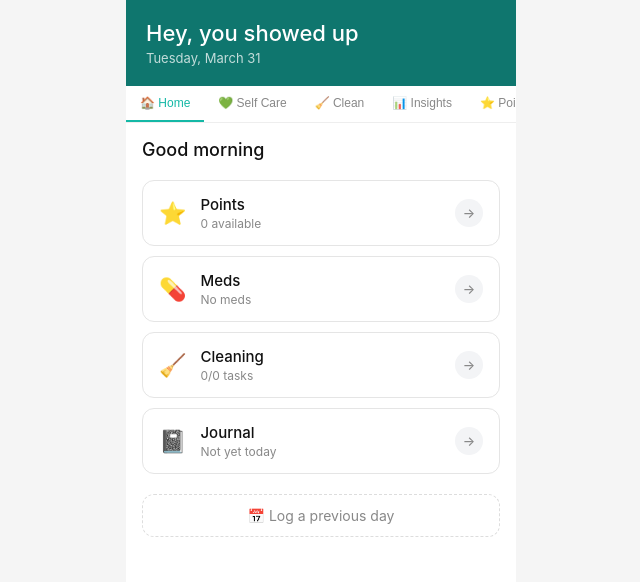
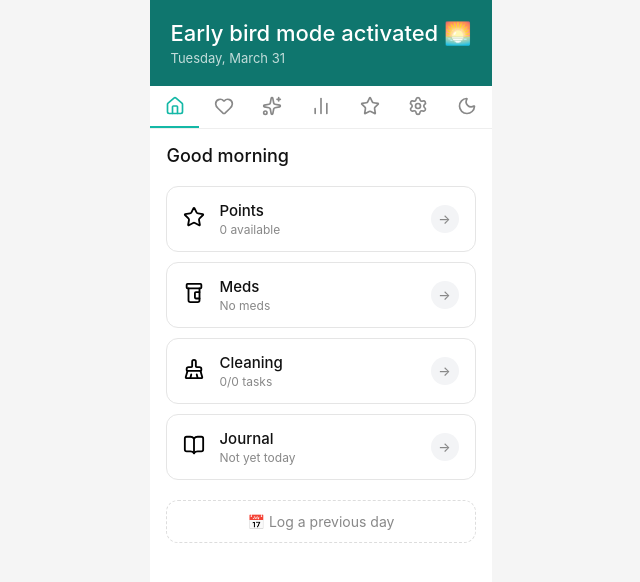
Before and after one commit to Renegade-Sniper/adhd-app, a React (Vite) app: page / in a window 1280 px wide. Shown: the top 582 px of the page, without its empty margins (319-959 px from the left). Built offline with nearby package versions, Linux system fonts and the light colour scheme.

Commit message:
add lucide icons throughout app

```diff
--- a/package.json
+++ b/package.json
@@ -10,6 +10,7 @@
     "preview": "vite preview"
   },
   "dependencies": {
+    "lucide-react": "^1.8.0",
     "react": "^19.2.4",
     "react-dom": "^19.2.4"
   },
--- a/src/App.css
+++ b/src/App.css
@@ -59,18 +59,17 @@ body {
   display: none;
 }
 .nav-btn {
-  flex-shrink: 0;
-  padding: 10px 14px;
+  flex: 1;
+  padding: 10px 4px;
   border: none;
   background: none;
-  font-size: 12px;
+  font-size: 20px;
   color: #888;
   cursor: pointer;
   display: flex;
   flex-direction: column;
   align-items: center;
   gap: 3px;
-  white-space: nowrap;
 }
 .nav-btn.active {
   color: var(--primary-light);
@@ -1162,3 +1161,9 @@ body {
 .app.dark .journal-section-label {
   color: #888;
 }
+.section-tab {
+  display: flex;
+  align-items: center;
+  justify-content: center;
+  gap: 6px;
+}
--- a/src/App.jsx
+++ b/src/App.jsx
@@ -7,6 +7,69 @@ import Journal from "./Journal"
 import Settings from "./Settings"
 import Weekly from "./Weekly"
 import Points from "./points"
+import { Home as HomeIcon, Heart, Sparkles, BarChart2, Star, Settings as SettingsIcon, Sun, Moon } from "lucide-react"
+
+function getDynamicGreeting() {
+  const hour = new Date().getHours()
+  const streak = (() => {
+    const entries = JSON.parse(localStorage.getItem("journalEntries") || "[]")
+    if (!entries.length) return 0
+    let s = 0
+    const today = new Date()
+    for (let i = 0; i < 30; i++) {
+      const d = new Date(today)
+      d.setDate(today.getDate() - i)
+      if (entries.find(e => e.date === d.toDateString())) s++
+      else break
+    }
+    return s
+  })()
+
+  const yesterday = (() => {
+    const entries = JSON.parse(localStorage.getItem("journalEntries") || "[]")
+    const d = new Date()
+    d.setDate(d.getDate() - 1)
+    return entries.find(e => e.date === d.toDateString())
+  })()
+
+  const points = (() => {
+    const history = JSON.parse(localStorage.getItem("pointsHistory") || "[]")
+    return history.reduce((sum, e) => sum + e.amount, 0)
+  })()
+
+  const meds = JSON.parse(localStorage.getItem("meds") || "[]")
+  const allMedsDone = meds.length > 0 && meds.every(m => m.done)
+
+  const yesterdayMood = yesterday?.scores?.mood || null
+  const yesterdayEnergy = yesterday?.scores?.energy || null
+
+  if (allMedsDone && hour < 12) return "Meds done before noon? You're winning 🌿"
+  if (allMedsDone) return "All meds taken! That's huge 💊"
+
+  if (streak >= 7) return `${streak} days in a row. You're on fire ⚡`
+  if (streak >= 3) return `${streak} day streak going strong 🌱`
+
+  if (yesterdayMood !== null && yesterdayMood <= 3) return "Yesterday was rough. Today is a new one 🌿"
+  if (yesterdayEnergy !== null && yesterdayEnergy <= 3) return "Low energy lately, be gentle with yourself 💚"
+  if (yesterdayMood !== null && yesterdayMood >= 8) return "You were glowing yesterday. Let's keep it going ✨"
+
+  if (points >= 50) return `${points} points and counting. Treating yourself lately? ⭐`
+  if (points >= 20) return "You've been putting in the work 🌟"
+
+  if (hour < 9) return "Early bird mode activated 🌅"
+  if (hour < 11) return "It's morning! Let's make it a good one ☀️"
+  if (hour < 17) return "Afternoon check-in. How's it going? 🌿"
+  if (hour < 21) return "Evening wind-down. You made it through the day🌙"
+
+  const fallbacks = [
+    "Hey, you showed up 🌿",
+    "One step at a time 💚",
+    "You're doing better than you think ✨",
+    "Small wins count too ⭐",
+    "Just being here is enough 🌱",
+  ]
+  return fallbacks[Math.floor(Math.random() * fallbacks.length)]
+}
 
 function App() {
   const [activeTab, setActiveTab] = useState("home")
@@ -22,20 +85,18 @@ function App() {
   return (
     <div className={`app ${darkMode ? "dark" : ""}`}>
       <header className="app-header">
-        <h1>Hey, you showed up</h1>
+        <h1>{getDynamicGreeting()}</h1>
         <p className="app-date">{new Date().toLocaleDateString('en-US', { weekday: 'long', month: 'long', day: 'numeric' })}</p>
       </header>
 
      <nav className="app-nav">
-  <button className={`nav-btn ${activeTab === "home" ? "active" : ""}`} onClick={() => setActiveTab("home")}>🏠 Home</button>
- <button className={`nav-btn ${activeTab === "meds" ? "active" : ""}`} onClick={() => setActiveTab("meds")}>💚 Self Care</button>
-  <button className={`nav-btn ${activeTab === "cleaning" ? "active" : ""}`} onClick={() => setActiveTab("cleaning")}>🧹 Clean</button>
-<button className={`nav-btn ${activeTab === "journal" ? "active" : ""}`} onClick={() => setActiveTab("journal")}>📊 Insights</button>
-  <button className={`nav-btn ${activeTab === "points" ? "active" : ""}`} onClick={() => setActiveTab("points")}>⭐ Points</button>
-  <button className={`nav-btn ${activeTab === "settings" ? "active" : ""}`} onClick={() => setActiveTab("settings")}>⚙️ Settings</button>
-  <button className="nav-btn" onClick={() => setDarkMode(d => !d)}>
-  {darkMode ? "☀️ Light" : "🌙 Dark"}
-</button>
+  <button className={`nav-btn ${activeTab === "home" ? "active" : ""}`} onClick={() => setActiveTab("home")}><HomeIcon size={20} /></button>
+  <button className={`nav-btn ${activeTab === "meds" ? "active" : ""}`} onClick={() => setActiveTab("meds")}><Heart size={20} /></button>
+  <button className={`nav-btn ${activeTab === "cleaning" ? "active" : ""}`} onClick={() => setActiveTab("cleaning")}><Sparkles size={20} /></button>
+  <button className={`nav-btn ${activeTab === "journal" ? "active" : ""}`} onClick={() => setActiveTab("journal")}><BarChart2 size={20} /></button>
+  <button className={`nav-btn ${activeTab === "points" ? "active" : ""}`} onClick={() => setActiveTab("points")}><Star size={20} /></button>
+  <button className={`nav-btn ${activeTab === "settings" ? "active" : ""}`} onClick={() => setActiveTab("settings")}><SettingsIcon size={20} /></button>
+  <button className="nav-btn" onClick={() => setDarkMode(d => !d)}>{darkMode ? <Sun size={20} /> : <Moon size={20} />}</button>
 </nav>
       <main className="app-content">
         {activeTab === "home" && <Home setActiveTab={setActiveTab} />}
--- a/src/Home.jsx
+++ b/src/Home.jsx
@@ -1,4 +1,5 @@
 import { useState } from "react"
+import { Flame, PillBottle, BrushCleaning, BookOpen, Star, Check, Clock, Sparkles, Smile, Zap } from "lucide-react"
 
 function getGreeting() {
   const hour = new Date().getHours()
@@ -170,12 +171,12 @@ function Home({ setActiveTab }) {
     <div>
       <div className="home-greeting">
         <span>{getGreeting()}</span>
-        {streak > 0 && <span className="streak-pill">⚡ {streak} day streak</span>}
+        {streak > 0 && <span className="streak-pill"><Flame size={14} /> {streak} day streak</span>}
       </div>
 
       <div className="summary-grid">
   <div className="summary-card" onClick={() => setActiveTab("points")}>
-    <div className="summary-icon">⭐</div>
+    <div className="summary-icon"><Star size={22} /></div>
     <div className="summary-info">
       <div className="summary-title">Points</div>
       <div className="summary-stat">{getPointsBalance()} available</div>
@@ -183,7 +184,7 @@ function Home({ setActiveTab }) {
     <div className="summary-status pending">→</div>
   </div>
   <div className="summary-card" onClick={() => setActiveTab("meds")}>
-    <div className="summary-icon">💊</div>
+    <div className="summary-icon"><PillBottle size={22} /></div>
     <div className="summary-info">
       <div className="summary-title">Meds</div>
       <div className="summary-stat">{meds.total === 0 ? "No meds" : `${meds.done}/${meds.total} taken`}</div>
@@ -194,7 +195,7 @@ function Home({ setActiveTab }) {
   </div>
 
         <div className="summary-card" onClick={() => setActiveTab("cleaning")}>
-          <div className="summary-icon">🧹</div>
+          <div className="summary-icon"><BrushCleaning size={22} /></div>
           <div className="summary-info">
             <div className="summary-title">Cleaning</div>
             <div className="summary-stat">{cleaning.done}/{cleaning.total} tasks</div>
@@ -205,7 +206,7 @@ function Home({ setActiveTab }) {
         </div>
 
         <div className="summary-card" onClick={() => setActiveTab("journal")}>
-          <div className="summary-icon">📓</div>
+          <div className="summary-icon"><BookOpen size={22} /></div>
           <div className="summary-info">
             <div className="summary-title">Journal</div>
             <div className="summary-stat">{journaled ? "Entry saved" : "Not yet today"}</div>
--- a/src/Journal.jsx
+++ b/src/Journal.jsx
@@ -1,14 +1,15 @@
 import { useState, useEffect } from "react"
 import Weekly from "./Weekly"
+import { NotebookPen, TrendingUp, Smile, Zap, Sparkles, BedDouble, Carrot } from "lucide-react"
 
 const defaultScores = { mood: 5, energy: 5, focus: 5, sleep: 5, appetite: 5 }
 
 const sliders = [
-  { id: "mood", label: "Mood", emoji: "🙂" },
-  { id: "energy", label: "Energy", emoji: "⚡" },
-  { id: "focus", label: "Focus", emoji: "🎯" },
-  { id: "sleep", label: "Sleep quality", emoji: "😴" },
-  { id: "appetite", label: "Appetite", emoji: "🍽️" },
+  { id: "mood", label: "Mood", icon: <Smile size={16} /> },
+  { id: "energy", label: "Energy", icon: <Zap size={16} /> },
+  { id: "focus", label: "Focus", icon: <Sparkles size={16} /> },
+  { id: "sleep", label: "Sleep quality", icon: <BedDouble size={16} /> },
+  { id: "appetite", label: "Appetite", icon: <Carrot size={16} /> },
 ]
 
 function Journal() {
@@ -62,13 +63,13 @@ function Journal() {
   className={`section-tab ${activeSection === "checkin" ? "active" : ""}`}
   onClick={() => setActiveSection("checkin")}
 >
-          📝 Check in
+  <NotebookPen size={16} /> Check in
 </button>
 <button
   className={`section-tab ${activeSection === "review" ? "active" : ""}`}
   onClick={() => setActiveSection("review")}
 >
-          📊 Review
+  <TrendingUp size={16} /> Review
 </button>
       </div>
 
@@ -79,7 +80,7 @@ function Journal() {
           {sliders.map(slider => (
             <div key={slider.id} className="slider-row">
               <div className="slider-header">
-                <span className="slider-label">{slider.emoji} {slider.label}</span>
+                <span className="slider-label" style={{ display: "flex", alignItems: "center", gap: "6px" }}>{slider.icon} {slider.label}</span>
                 <span className="slider-value">{scores[slider.id]}/10</span>
               </div>
               <input
@@ -118,8 +119,8 @@ function Journal() {
                   <div className="note-date">{entry.date}</div>
                   <div className="note-scores">
                     {sliders.map(s => (
-                      <span key={s.id} className="note-score-pill">
-                        {s.emoji} {entry.scores[s.id]}
+                      <span key={s.id} className="note-score-pill" style={{ display: "flex", alignItems: "center", gap: "4px" }}>
+  {s.icon} {entry.scores[s.id]}
 </span>
                     ))}
                   </div>
--- a/src/Meds.jsx
+++ b/src/Meds.jsx
@@ -1,6 +1,7 @@
 import { scheduleMedReminders } from "./notifications"
 import { useState, useEffect, useRef } from "react"
 import { defaultMeds } from "./defaults"
+import { PillBottle, Droplets, CheckCircle2 } from "lucide-react"
 
 const defaultHygiene = [
   { id: "shower", name: "Shower/bath", done: false },
@@ -196,13 +197,13 @@ function Meds() {
           className={`section-tab ${activeSection === "meds" ? "active" : ""}`}
           onClick={() => setActiveSection("meds")}
         >
-          💊 Medications
+          <PillBottle size={16} /> Medications
         </button>
         <button
           className={`section-tab ${activeSection === "hygiene" ? "active" : ""}`}
           onClick={() => setActiveSection("hygiene")}
         >
-          🧼 Hygiene
+          <Droplets size={16} /> Hygiene
         </button>
       </div>
 
@@ -240,7 +241,7 @@ function Meds() {
                 onClick={() => toggleMed(med.id)}
               >
                 <div className={`check-circle ${med.done ? "checked" : ""}`}>
-                  {med.done && "✓"}
+                  {med.done && <CheckCircle2 size={14} />}
                 </div>
                 <div className="task-info">
                   <div className={`task-name ${med.done ? "strikethrough" : ""}`}>{med.name}</div>
@@ -285,7 +286,7 @@ function Meds() {
               onClick={() => toggleHygiene(item.id)}
             >
               <div className={`check-circle ${item.done ? "checked" : ""}`}>
-                {item.done && "✓"}
+                {item.done && <CheckCircle2 size={14} />}
               </div>
               <div className="task-info">
                 <div className={`task-name ${item.done ? "strikethrough" : ""}`}>{item.name}</div>
```
Also changed, not shown: 1 other file (tests, documents, lock files or other folders). Lines whose indentation alone changed are shown as unchanged.
